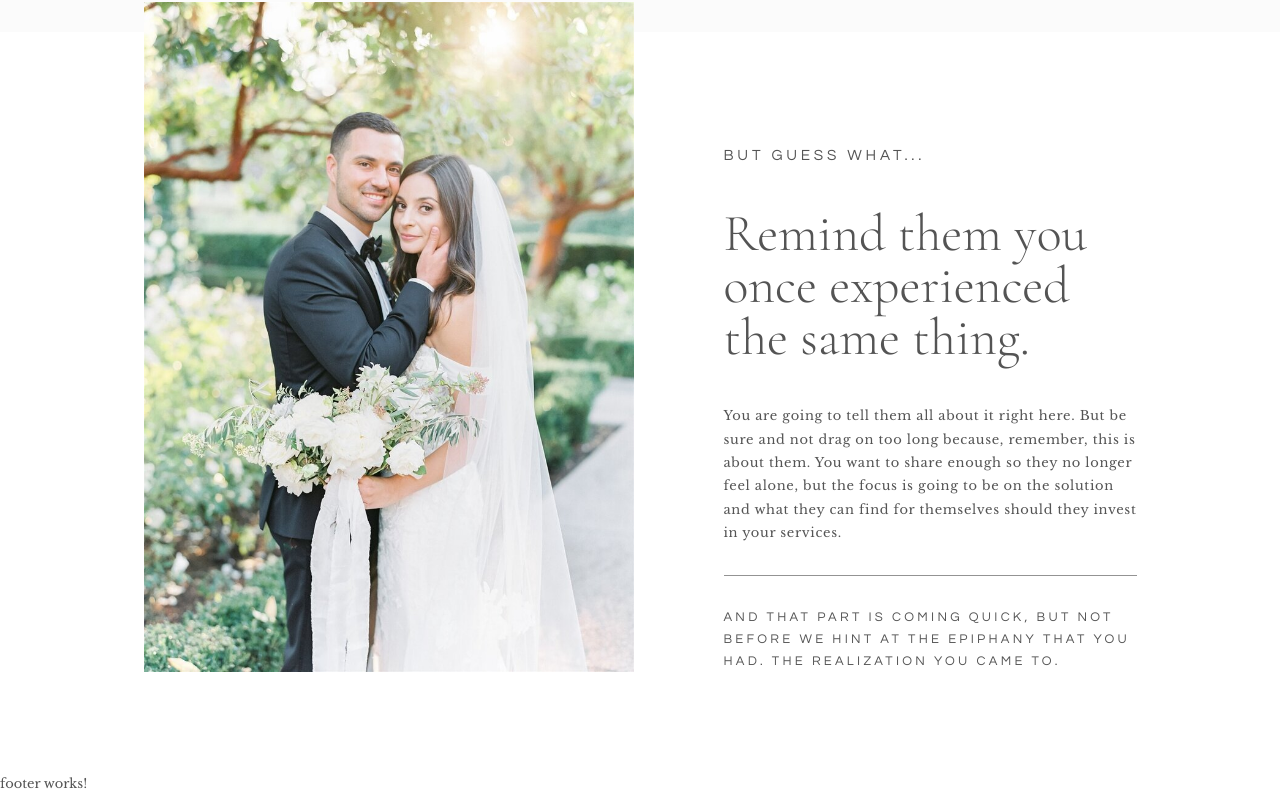
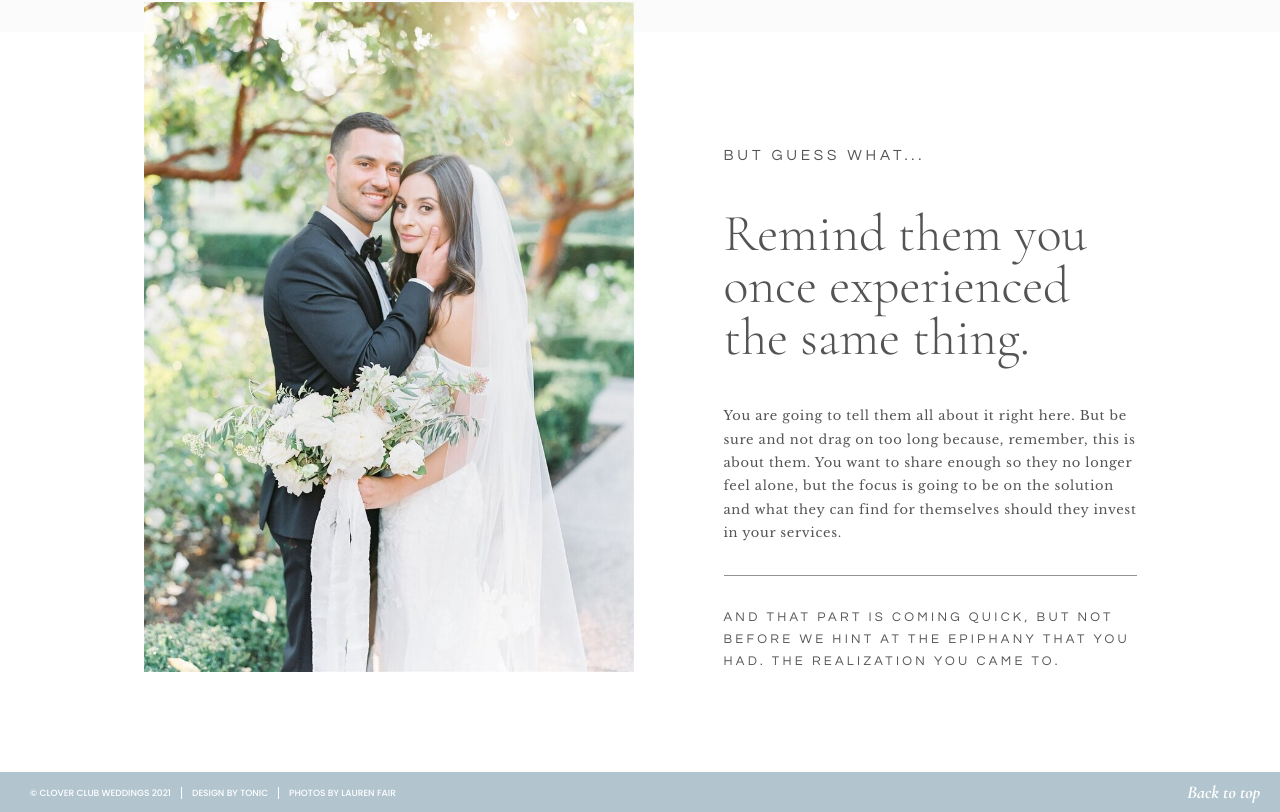
Before and after one commit to tienshake/sales-landing-page, an Angular app: page / in a window 1280 px wide. Shown: the part 3324-4136 px from the top of the page. Built offline with nearby package versions, Linux system fonts and the light colour scheme; a web font is replaced by a local one.

Commit message:
feat: footer

```diff
--- a/src/app/components/footer/footer.component.html
+++ b/src/app/components/footer/footer.component.html
@@ -1,3 +1,9 @@
-<p>
-  footer works!
-</p>
+<div class="footer-container">
+  <ul>
+    <li><a href="">© clover club weddings 2021</a></li>
+    <li><a href="">design by tonic</a></li>
+    <li><a href="">photos by lauren fair</a></li>
+  </ul>
+
+  <span>Back to top</span>
+</div>
--- /dev/null
+++ b/src/app/components/footer/footer.component.scss
@@ -0,0 +1,39 @@
+@import "variables";
+
+.footer-container {
+  display: flex;
+  justify-content: space-between;
+  align-items: center;
+  padding: 0 20px;
+  height: 40px;
+  background-color: $primary-color;
+
+  ul {
+    display: flex;
+  }
+
+  li:last-child {
+    a {
+      border: none;
+    }
+  }
+
+  a {
+    font-family: $font-poppins;
+    color: $text-white;
+    font-size: $font-size-minimum;
+    font-weight: 500;
+    text-transform: uppercase;
+    border-right: 1px solid $text-white;
+    padding: 0 10px;
+  }
+
+  span {
+    font-family: $font-garamond;
+    font-weight: 700;
+    font-style: italic;
+    font-size: 1.8rem;
+    color: $text-white;
+    cursor: pointer;
+  }
+}
--- a/src/app/components/footer/footer.component.ts
+++ b/src/app/components/footer/footer.component.ts
@@ -3,7 +3,7 @@ import { Component, OnInit } from '@angular/core';
 @Component({
   selector: 'app-footer',
   templateUrl: './footer.component.html',
-  styleUrls: ['./footer.component.css'],
+  styleUrls: ['./footer.component.scss'],
   standalone: true,
 })
 export class FooterComponent implements OnInit {
```
Also changed, not shown: src/app/components/footer/footer.component.css (deleted).
